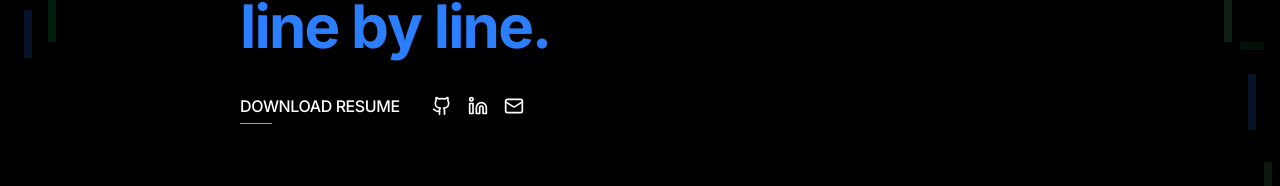
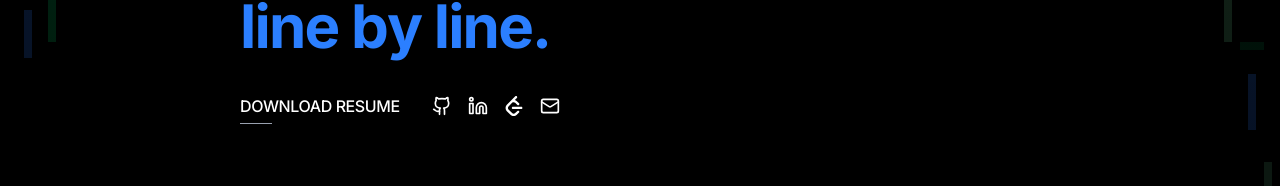
Before and after one commit to mithra0612/portfolio, a Next.js app: page / in a window 1280 px wide. Shown: the part 438-624 px from the top of the page. Built offline with nearby package versions, Linux system fonts and the light colour scheme.

Commit message:
added leetcode

```diff
--- a/src/components/Hero.jsx
+++ b/src/components/Hero.jsx
@@ -2,6 +2,20 @@
 import React, { useCallback, useEffect, useState } from "react";
 import { AnimatePresence, motion } from "framer-motion";
 import { Menu, Github, Linkedin, Mail } from "lucide-react";
+
+// Custom LeetCode Icon Component
+const LeetCodeIcon = ({ size = 20, className = "" }) => (
+  <svg
+    width={size}
+    height={size}
+    fill="currentColor"
+    viewBox="0 0 32 32"
+    xmlns="http://www.w3.org/2000/svg"
+    className={className}
+  >
+    <path d="M21.469 23.907l-3.595 3.473c-0.624 0.625-1.484 0.885-2.432 0.885s-1.807-0.26-2.432-0.885l-5.776-5.812c-0.62-0.625-0.937-1.537-0.937-2.485 0-0.952 0.317-1.812 0.937-2.432l5.76-5.844c0.62-0.619 1.5-0.859 2.448-0.859s1.808 0.26 2.432 0.885l3.595 3.473c0.687 0.688 1.823 0.663 2.536-0.052 0.708-0.713 0.735-1.848 0.047-2.536l-3.473-3.511c-0.901-0.891-2.032-1.505-3.261-1.787l3.287-3.333c0.688-0.687 0.667-1.823-0.047-2.536s-1.849-0.735-2.536-0.052l-13.469 13.469c-1.307 1.312-1.989 3.113-1.989 5.113 0 1.996 0.683 3.86 1.989 5.168l5.797 5.812c1.307 1.307 3.115 1.937 5.115 1.937 1.995 0 3.801-0.683 5.109-1.989l3.479-3.521c0.688-0.683 0.661-1.817-0.052-2.531s-1.849-0.74-2.531-0.052zM27.749 17.349h-13.531c-0.932 0-1.692 0.801-1.692 1.791 0 0.991 0.76 1.797 1.692 1.797h13.531c0.933 0 1.693-0.807 1.693-1.797 0-0.989-0.76-1.791-1.693-1.791z" />
+  </svg>
+);
 
 // Utility function for className merging
 const cn = (...classes) => {
@@ -209,6 +223,14 @@ const Hero = () => {
                 <Linkedin size={20} />
               </a>
               <a
+                href="https://leetcode.com/u/mithra_612"
+                target="_blank"
+                rel="noopener noreferrer"
+                className="text-white hover:text-green-400 transition-colors duration-300"
+              >
+                <LeetCodeIcon size={20} />
+              </a>
+              <a
                 href="mailto:mithramadhu005.email@gmail.com"
                 className="text-white hover:text-green-400 transition-colors duration-300"
               >
```
